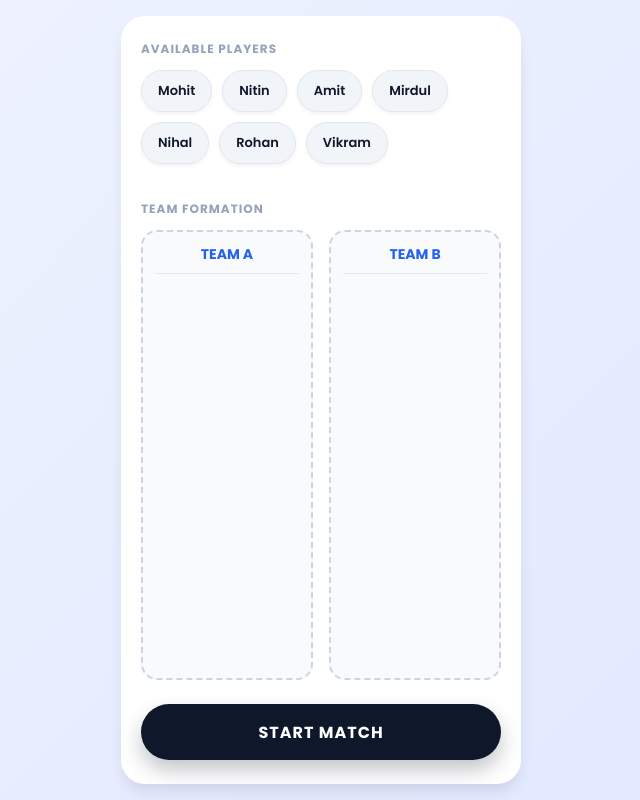
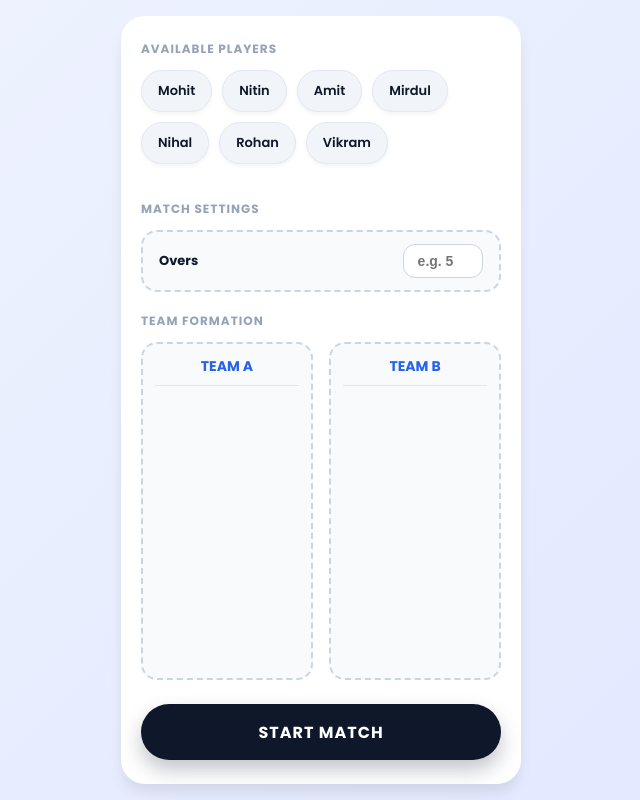
Before and after one commit to Nvn-One-Eyed-Eagle/kirkit, a plain HTML site: page teaming.html in a window 1280 px wide. Shown: the whole page, without its empty margins (319-959 px from the left). Drawn offline with Linux system fonts and the light colour scheme.

Commit message:
teaming and matching logic fixed

```diff
--- a/f.js
+++ b/f.js
@@ -112,10 +112,14 @@ function buildTeamsOnGo(players) {
 
 const goBtn = document.querySelector(".go-btn");
 
+
+
 goBtn.addEventListener("click", () => {
   const { team1, team2 } = buildTeamsOnGo(players);
+  const overs = Number(document.getElementById("oversInput").value) || 0;
+  if (overs <= 0) return alert("Enter valid overs");
 
-
+  localStorage.setItem("overs",JSON.stringify(overs));
   localStorage.setItem("team1",JSON.stringify(team1));
   localStorage.setItem("team2",JSON.stringify(team2));
 
--- a/teaming.html
+++ b/teaming.html
@@ -72,6 +72,49 @@ body {
     min-height: 100px;
     align-content: flex-start;
 }
+
+/* OVERS INPUT BOX */
+.overs-box {
+    background: #f8fafc;
+    border-radius: var(--radius-md);
+    padding: 12px 16px;
+    border: 2px dashed #cbd5e1;
+    display: flex;
+    align-items: center;
+    justify-content: space-between;
+    margin-bottom: 20px;
+    transition: border-color 0.2s, background 0.2s;
+}
+
+.overs-box:hover {
+    border-color: var(--primary);
+    background: #eff6ff;
+}
+
+.overs-box label {
+    font-size: 13px;
+    font-weight: 700;
+    color: var(--secondary);
+}
+
+.overs-box input {
+    width: 80px;
+    padding: 8px 10px;
+    border-radius: 12px;
+    border: 1px solid #cbd5e1;
+    font-size: 14px;
+    font-weight: 600;
+    text-align: center;
+    outline: none;
+    transition: border-color 0.2s, box-shadow 0.2s;
+}
+
+.overs-box input:focus {
+    border-color: var(--primary);
+    box-shadow: 0 0 0 2px rgba(37, 99, 235, 0.2);
+}
+
+
 
 .grid-box {
     padding: 10px 16px;
@@ -242,8 +285,20 @@ body {
 <div class="app">
 
     <span class="section-label">Available Players</span>
-    <div class="top-grid">
-        </div>
+    <div class="top-grid"></div>
+
+    <span class="section-label">Match Settings</span>
+
+    <div class="overs-box">
+    <label for="oversInput">Overs</label>
+    <input
+        type="number"
+        id="oversInput"
+        min="1"
+        max="50"
+        placeholder="e.g. 5"
+    />
+    </div>
 
     <span class="section-label">Team Formation</span>
     <div class="middle">
```
Also changed, not shown: index.html (+3 -3 lines), script.js (+20 -3 lines).
